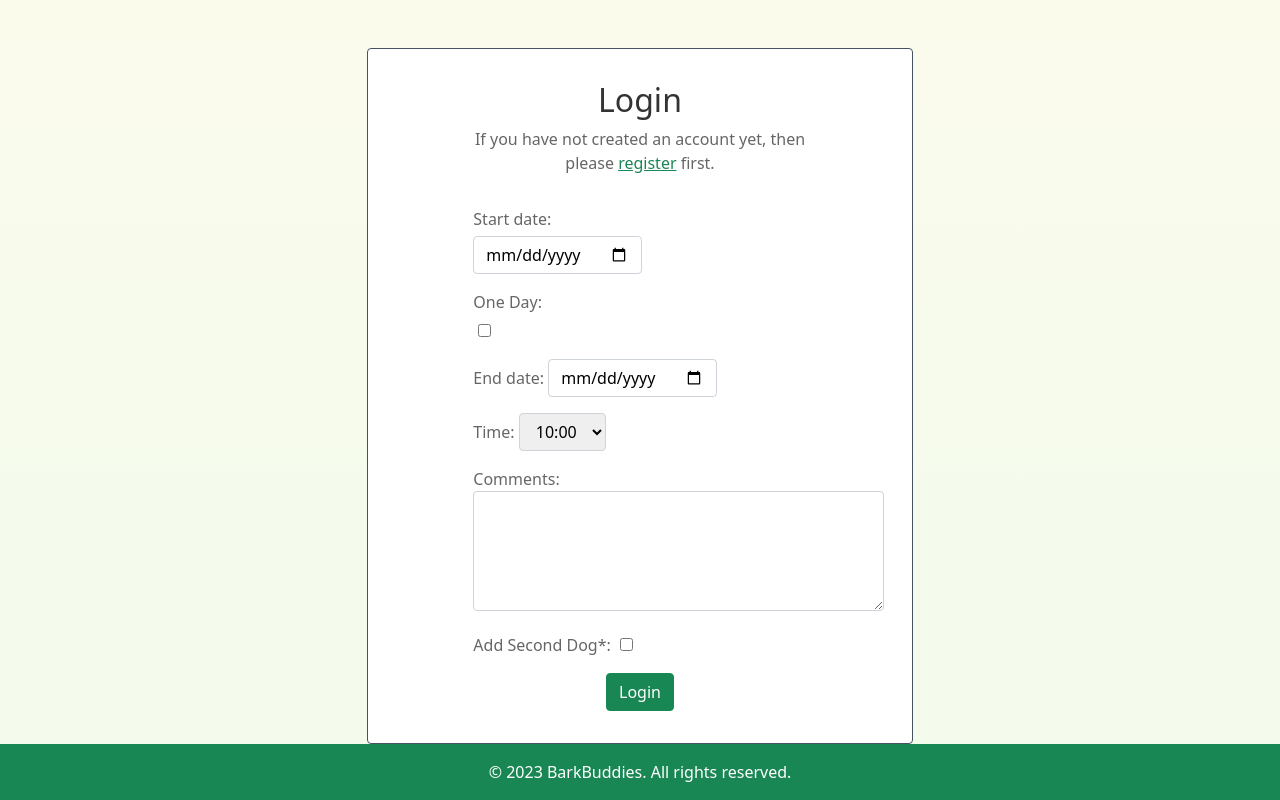
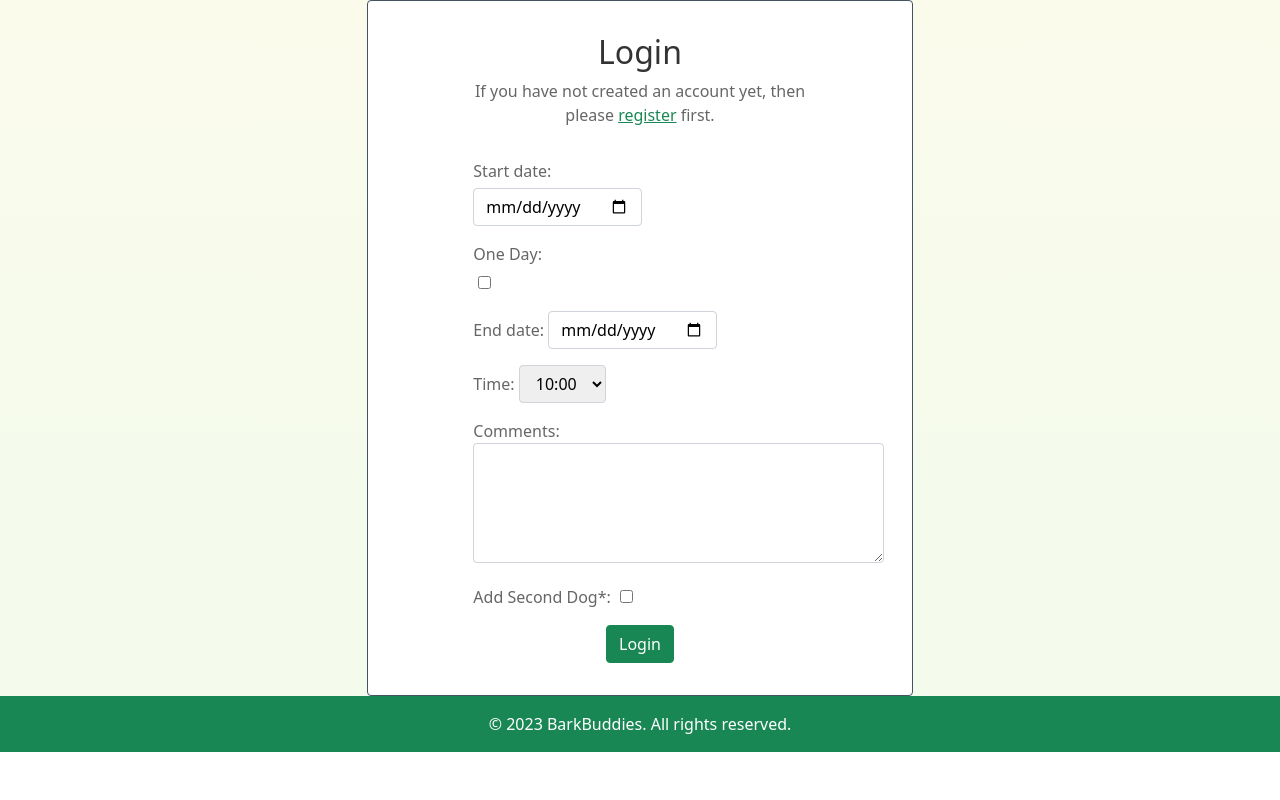
Before and after one commit to DietkeSt/bark-buddies, a Django app: template templates/account/login.html in a window 1280 px wide. Shown: the part 90-890 px from the top of the page. After the commit the page ends 842 px from the top, so only its background shows below. Run offline with Django 3.2, Linux system fonts and the light colour scheme; tables that the repository leaves empty hold one stand-in row (values such as "Sample post"); the template is opened without the code that fills it: values that come from a table or form of the project are taken from there, most other values are stand-ins (such as "Sample title", 1, 10 or a date in 2020); some libraries are stand-ins or nearby versions.

Commit message:
Adjust login.html bootstrap styling

```diff
--- a/templates/account/login.html
+++ b/templates/account/login.html
@@ -8,15 +8,13 @@
 {% endblock head_title %}
 
 {% block content %}
-<div class="container mt-5">
+<div class="container">
     <div class="row">
         <div class="col-md-6 offset-md-3">
-            <div class="card">
-                <div class="card-body">
+            <div class="card-body card">
                 <div class="row">
                     <div class="col-md-8 mt-3 offset-md-2">
                         <h2 class="card-title text-center">{% trans "Login" %}</h2>
-
                         <p class="text-center">
                             {% blocktrans %}
                                 If you have not created an account yet, then please
@@ -48,6 +46,5 @@
         </div>
     </div>
 </div>
-</div>
 
 {% endblock content %}
```
Lines whose indentation alone changed are shown as unchanged.
